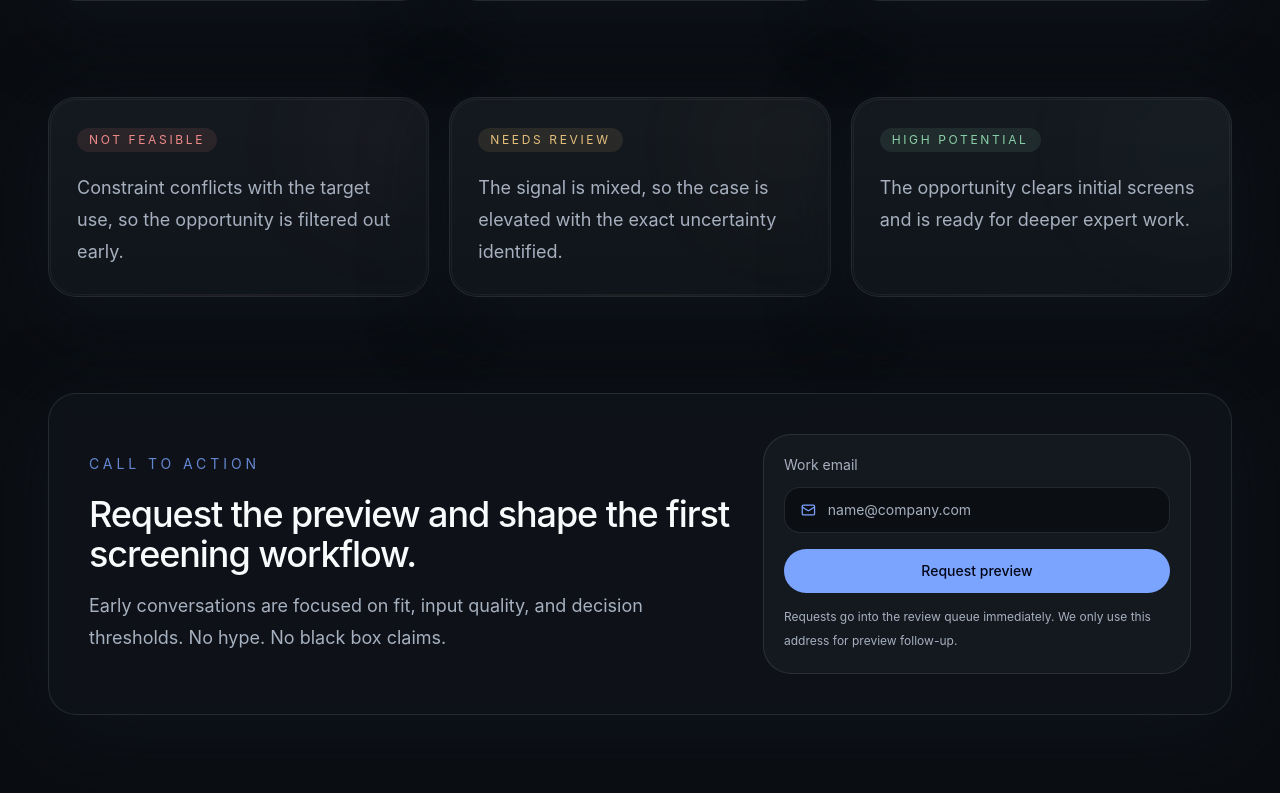
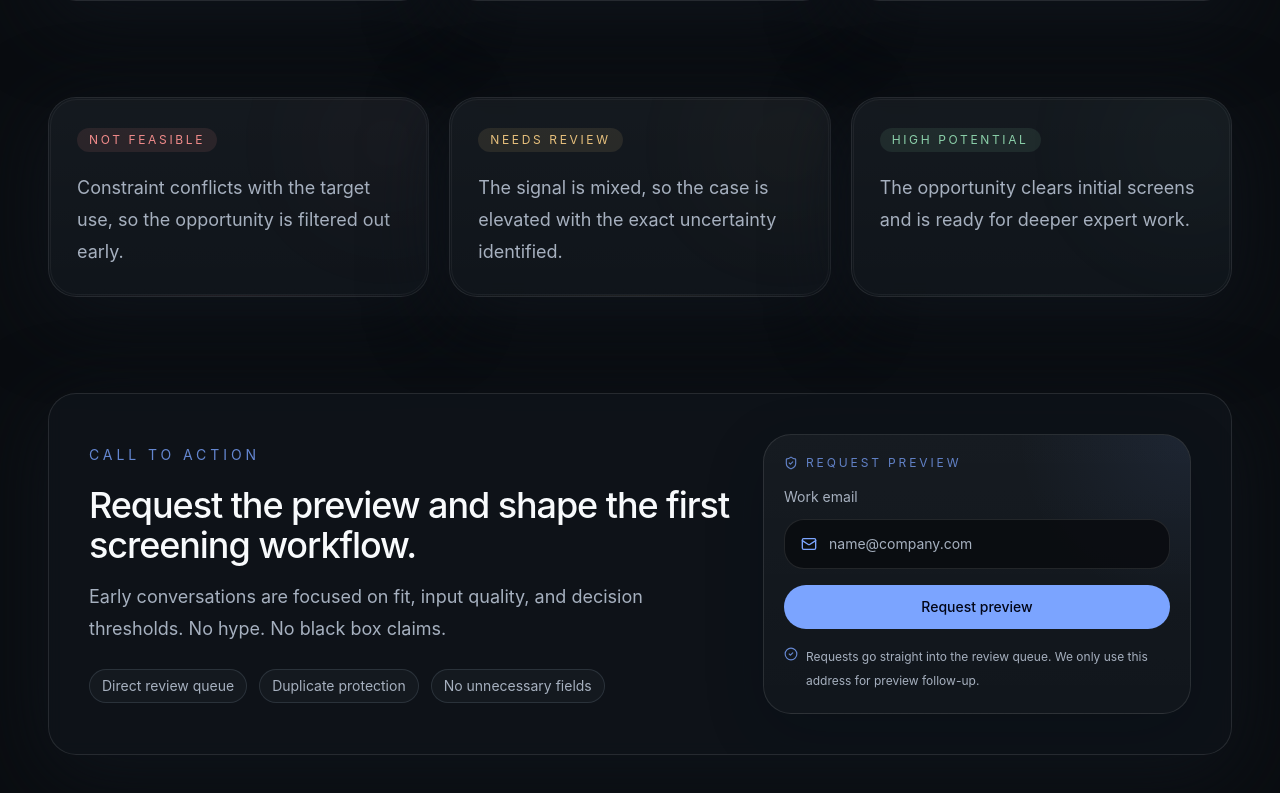
Before and after one commit to simon1971/feasibility-intelligence, a Next.js app: page / in a window 1280 px wide. Shown: the part 2053-2846 px from the top of the page. Built offline with nearby package versions, Linux system fonts and the light colour scheme.

Commit message:
refactor: polish request preview lead flow ui

```diff
--- a/app/page.tsx
+++ b/app/page.tsx
@@ -180,6 +180,13 @@ export default function Home() {
                 <p className="mt-4 max-w-2xl text-lg leading-8 text-muted">
                   Early conversations are focused on fit, input quality, and decision thresholds. No hype. No black box claims.
                 </p>
+                <div className="mt-6 flex flex-wrap gap-3 text-sm text-muted">
+                  {['Direct review queue', 'Duplicate protection', 'No unnecessary fields'].map((item) => (
+                    <span key={item} className="rounded-full border border-white/8 bg-white/[0.03] px-3 py-1.5">
+                      {item}
+                    </span>
+                  ))}
+                </div>
               </div>
               <RequestPreviewForm />
             </div>
--- a/components/request-preview-form.tsx
+++ b/components/request-preview-form.tsx
@@ -1,7 +1,7 @@
 'use client';
 
 import { useState } from 'react';
-import { LoaderCircle, Mail } from 'lucide-react';
+import { CheckCircle2, LoaderCircle, Mail, ShieldCheck } from 'lucide-react';
 
 type Status = 'idle' | 'submitting' | 'success' | 'duplicate' | 'error';
 
@@ -38,7 +38,7 @@ export function RequestPreviewForm() {
 
       if (payload.status === 'duplicate') {
         setStatus('duplicate');
-        setMessage(payload.message || 'This email is already on the request list.');
+        setMessage(payload.message || 'This email is already in the request queue.');
         return;
       }
 
@@ -51,13 +51,27 @@ export function RequestPreviewForm() {
     }
   }
 
+  const isBusy = status === 'submitting';
+
   return (
-    <form className="relative rounded-[28px] border border-white/10 bg-white/[0.03] p-5" onSubmit={onSubmit} noValidate>
+    <form
+      className="relative overflow-hidden rounded-[28px] border border-white/10 bg-[linear-gradient(180deg,rgba(255,255,255,0.04),rgba(255,255,255,0.02))] p-5 shadow-[0_18px_60px_rgba(3,8,20,0.20)]"
+      onSubmit={onSubmit}
+      noValidate
+    >
+      <div className="pointer-events-none absolute inset-0 bg-[radial-gradient(circle_at_top_right,rgba(123,164,255,0.08),transparent_34%)]" />
+      <div className="relative">
+        <div className="mb-4 flex items-center gap-2 text-xs uppercase tracking-[0.24em] text-primary/75">
+          <ShieldCheck className="h-3.5 w-3.5" />
+          Request preview
+        </div>
+
         <label className="block text-sm text-muted" htmlFor="email">
           Work email
         </label>
-      <div className="mt-3 flex items-center gap-3 rounded-2xl border border-white/10 bg-background/80 px-4 py-3">
-        <Mail className="h-4 w-4 text-primary" />
+
+        <div className="mt-3 flex items-center gap-3 rounded-[20px] border border-white/10 bg-background/90 px-4 py-3.5 transition focus-within:border-primary/30 focus-within:bg-background">
+          <Mail className="h-4 w-4 shrink-0 text-primary" />
           <input
             id="email"
             name="email"
@@ -71,12 +85,13 @@ export function RequestPreviewForm() {
             className="w-full bg-transparent text-sm text-foreground outline-none placeholder:text-muted"
           />
         </div>
+
         <button
           type="submit"
-        disabled={status === 'submitting'}
+          disabled={isBusy}
           className="mt-4 inline-flex h-11 w-full items-center justify-center rounded-full bg-primary px-5 text-sm font-medium text-slate-950 transition hover:bg-[#9AB8FF] disabled:cursor-not-allowed disabled:opacity-80"
         >
-        {status === 'submitting' ? (
+          {isBusy ? (
             <>
               <LoaderCircle className="mr-2 h-4 w-4 animate-spin" />
               Sending request
@@ -85,12 +100,15 @@ export function RequestPreviewForm() {
             'Request preview'
           )}
         </button>
-      <p className="mt-3 text-xs leading-6 text-muted">
-        Requests go into the review queue immediately. We only use this address for preview follow-up.
-      </p>
+
+        <div className="mt-4 flex items-start gap-2 text-xs leading-6 text-muted">
+          <CheckCircle2 className="mt-0.5 h-3.5 w-3.5 shrink-0 text-primary/80" />
+          <p>Requests go straight into the review queue. We only use this address for preview follow-up.</p>
+        </div>
+
         {status !== 'idle' && message ? (
           <div
-          className={`mt-4 rounded-2xl border px-4 py-3 text-sm leading-6 ${
+            className={`mt-4 rounded-[20px] border px-4 py-3 text-sm leading-6 ${
               status === 'success'
                 ? 'border-success/20 bg-success/10 text-success'
                 : status === 'duplicate'
@@ -103,6 +121,7 @@ export function RequestPreviewForm() {
             {message}
           </div>
         ) : null}
+      </div>
     </form>
   );
 }
```
Lines whose indentation alone changed are shown as unchanged.
